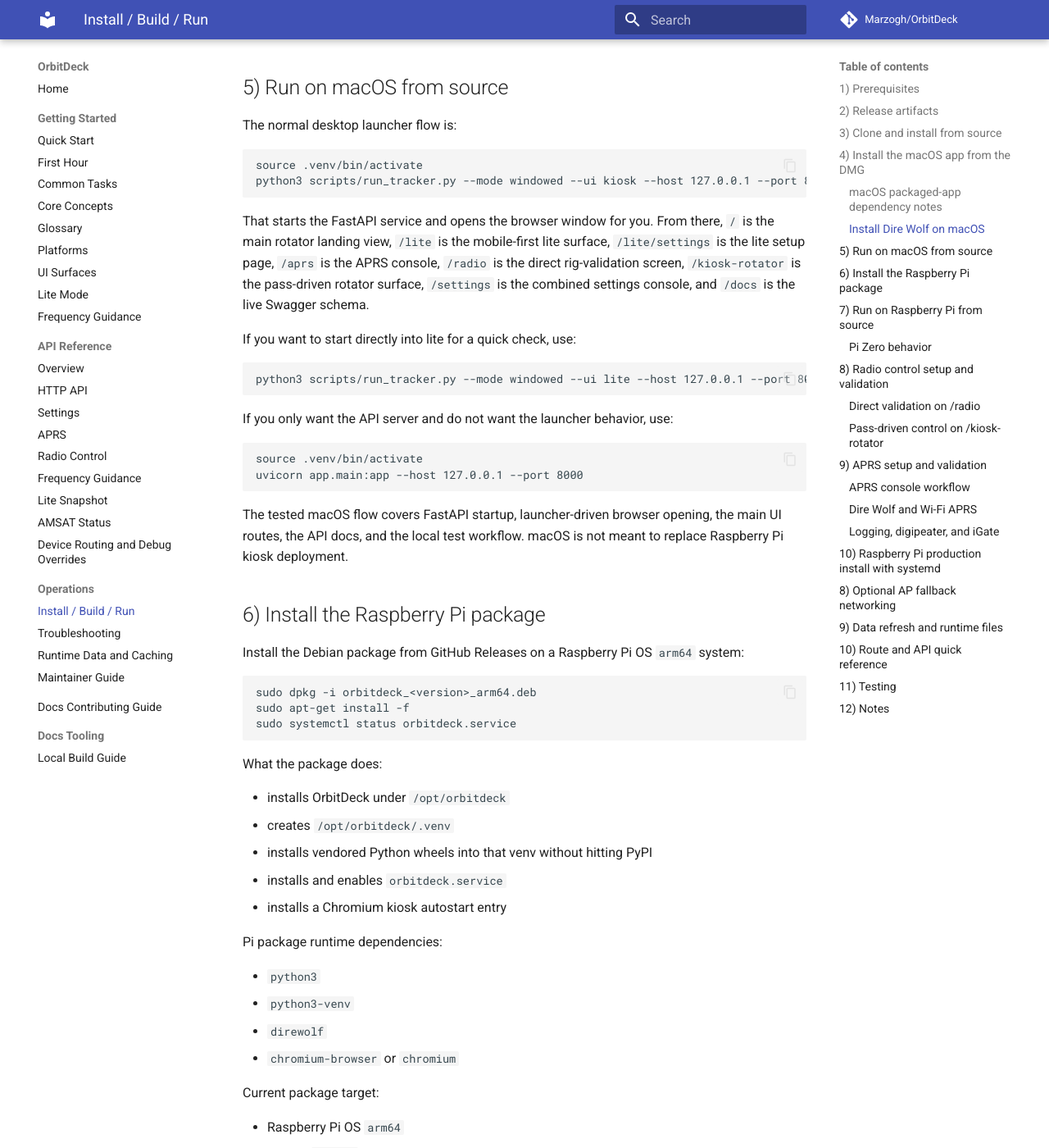
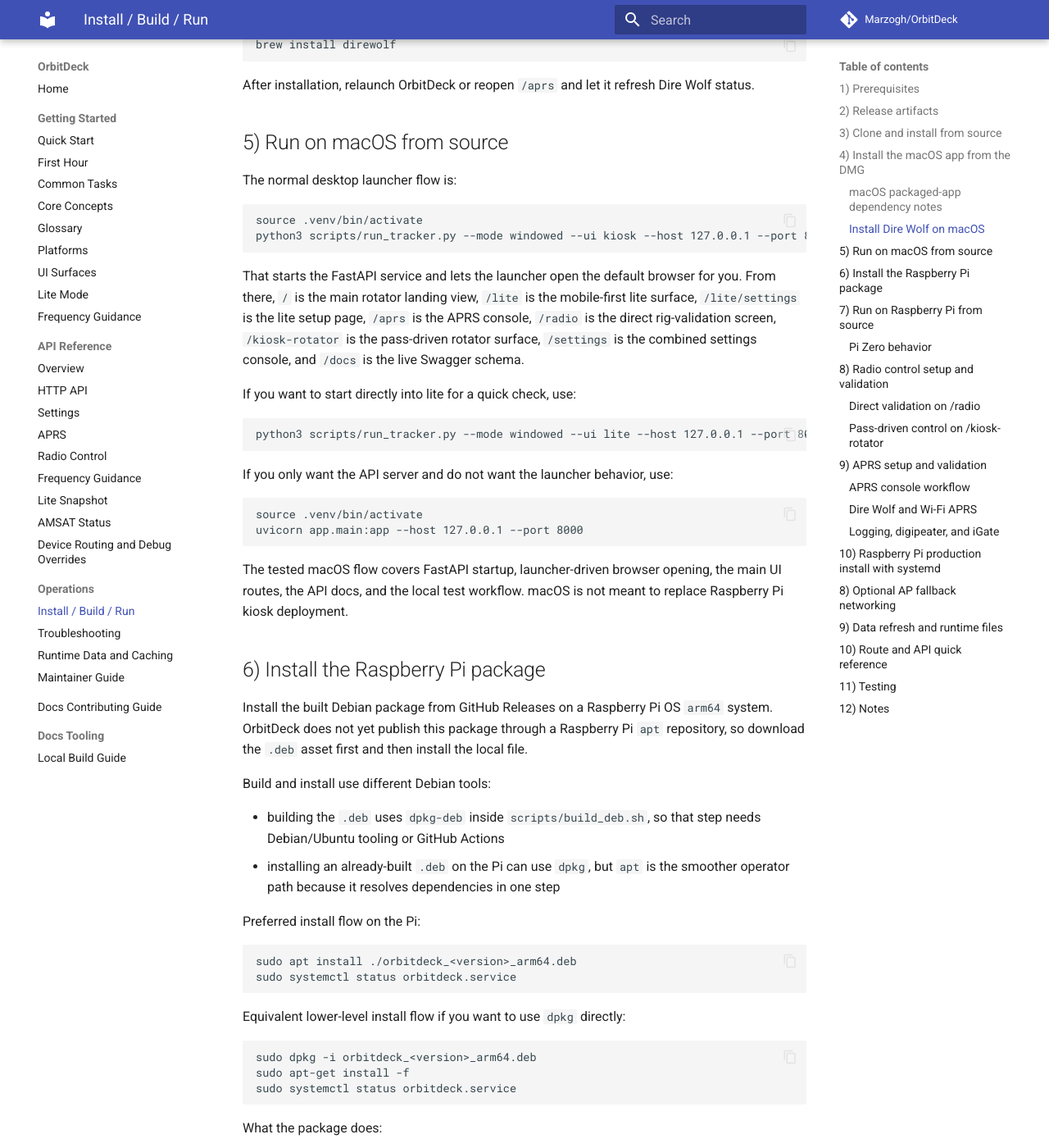
Before and after one commit to Marzogh/OrbitDeck, an MkDocs documentation site: the page built from docs/INSTALL_AND_RUN.md, in a window 1280 px wide and 1400 px high, scrolled down 2376 px. Shown: the whole window at 82% size. Built offline with MkDocs 1.6.1 and Material for MkDocs 9.7.7, drawn with Linux system fonts in a browser that asks for light colours; comment, search, counter and statistics services are not loaded; some of the changed text lies outside the part shown.

Commit message:
Refresh packaging and platform docs
Clarify the current Raspberry Pi Debian distribution path by documenting that the arm64 .deb is published through GitHub Releases and not yet through a Raspberry Pi apt repository.

Update the install guide to distinguish package build tooling from package installation, recommend apt install ./orbitdeck_<version>_arm64.deb as the primary operator flow, and keep dpkg as the lower-level fallback path.

Normalize docs wording around the combined /settings console versus the legacy /settings-v2 compatibility alias, and tighten macOS language to distinguish launcher-driven source runs from the packaged native DMG app.

Validation: /tmp/orbitdeck-docs-venv/bin/mkdocs build --strict

````diff
--- a/docs/INSTALL_AND_RUN.md
+++ b/docs/INSTALL_AND_RUN.md
@@ -18,6 +18,8 @@
 - Raspberry Pi: `orbitdeck_<version>_arm64.deb`
 
 The GitHub release workflow builds these artifacts from version tags such as `v0.1.0`.
+
+At the moment, the Raspberry Pi `.deb` is distributed through GitHub Releases only. OrbitDeck is not yet published through a Raspberry Pi `apt` repository.
 
 ## 3) Clone and install from source
 
@@ -89,7 +91,7 @@
 python3 scripts/run_tracker.py --mode windowed --ui kiosk --host 127.0.0.1 --port 8000
 ```
 
-That starts the FastAPI service and opens the browser window for you. From there, `/` is the main rotator landing view, `/lite` is the mobile-first lite surface, `/lite/settings` is the lite setup page, `/aprs` is the APRS console, `/radio` is the direct rig-validation screen, `/kiosk-rotator` is the pass-driven rotator surface, `/settings` is the combined settings console, and `/docs` is the live Swagger schema.
+That starts the FastAPI service and lets the launcher open the default browser for you. From there, `/` is the main rotator landing view, `/lite` is the mobile-first lite surface, `/lite/settings` is the lite setup page, `/aprs` is the APRS console, `/radio` is the direct rig-validation screen, `/kiosk-rotator` is the pass-driven rotator surface, `/settings` is the combined settings console, and `/docs` is the live Swagger schema.
 
 If you want to start directly into lite for a quick check, use:
 
@@ -108,7 +110,21 @@
 
 ## 6) Install the Raspberry Pi package
 
-Install the Debian package from GitHub Releases on a Raspberry Pi OS `arm64` system:
+Install the built Debian package from GitHub Releases on a Raspberry Pi OS `arm64` system. OrbitDeck does not yet publish this package through a Raspberry Pi `apt` repository, so download the `.deb` asset first and then install the local file.
+
+Build and install use different Debian tools:
+
+- building the `.deb` uses `dpkg-deb` inside `scripts/build_deb.sh`, so that step needs Debian/Ubuntu tooling or GitHub Actions
+- installing an already-built `.deb` on the Pi can use `dpkg`, but `apt` is the smoother operator path because it resolves dependencies in one step
+
+Preferred install flow on the Pi:
+
+```bash
+sudo apt install ./orbitdeck_<version>_arm64.deb
+sudo systemctl status orbitdeck.service
+```
+
+Equivalent lower-level install flow if you want to use `dpkg` directly:
 
 ```bash
 sudo dpkg -i orbitdeck_<version>_arm64.deb
@@ -146,7 +162,7 @@
 Upgrade and removal:
 
 ```bash
-sudo dpkg -i orbitdeck_<new-version>_arm64.deb
+sudo apt install ./orbitdeck_<new-version>_arm64.deb
 sudo dpkg -r orbitdeck
 ```
 
````
Also changed, not shown: README.md (+1 -1 lines), docs/api/settings.md (+1 -1 lines), docs/guide/platforms.md (+4 -2 lines), docs/guide/quickstart.md (+1 -1 lines), docs/guide/ui-surfaces.md (+1 -1 lines), docs/index.md (+1 -1 lines).
